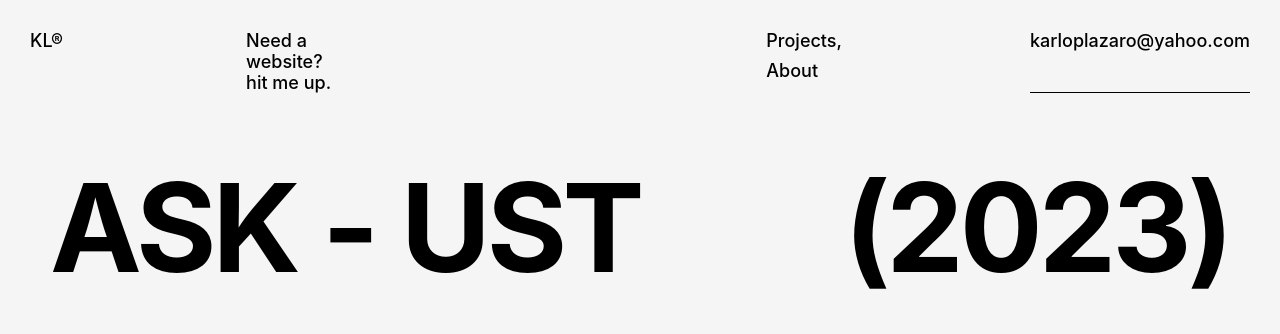
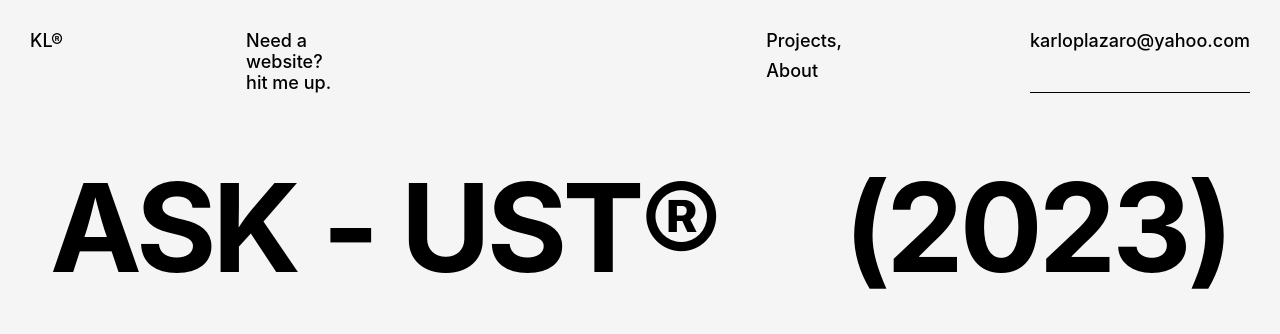
Before and after one commit to karloslazaroo/Portfolio-Website, a React (Create React App) app in the folder myportfolio/: page /askust in a window 1280 px wide. Shown: the top 334 px of the page. Built offline with nearby package versions, Linux system fonts and the light colour scheme.

Commit message:
Update AskUST.jsx

```diff
--- a/myportfolio/src/Components/Projects/AskUST/AskUST.jsx
+++ b/myportfolio/src/Components/Projects/AskUST/AskUST.jsx
@@ -11,7 +11,7 @@ function AskUST() {
     <MainLayout>
       <div className="askust">
         <div className="askust_title">
-          <h1>ASK - UST</h1>
+          <h1>ASK - UST®</h1>
 
           <h1>(2023)</h1>
         </div>
```
